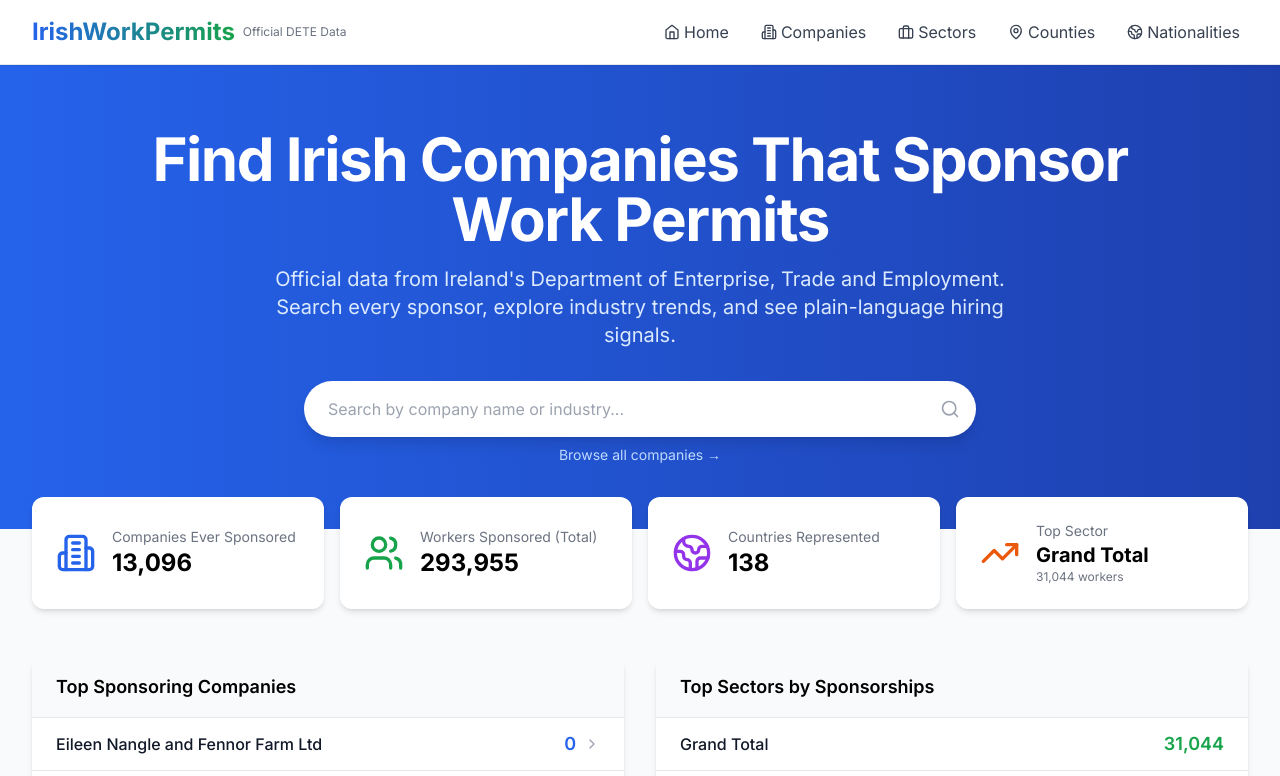
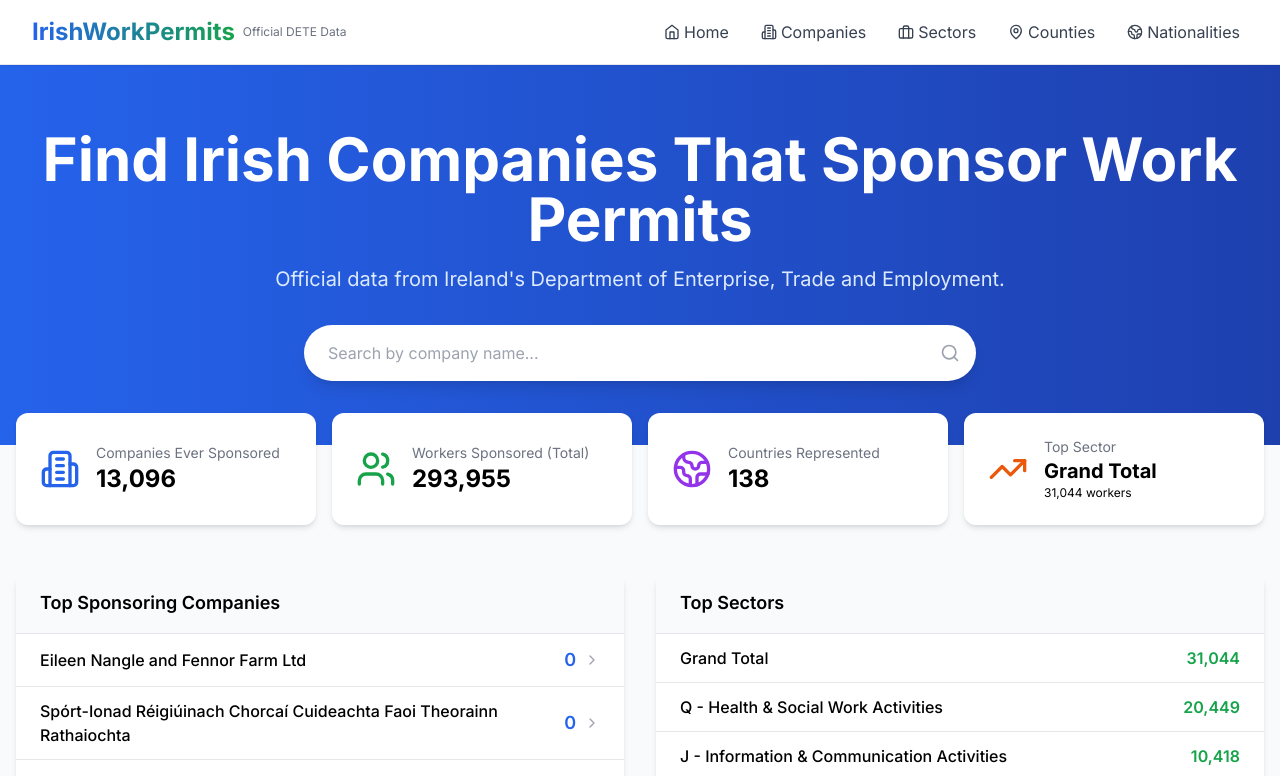
Before and after one commit to sander-ali/Irish-work-permits, a Next.js app: page / in a window 1280 px wide. Shown: the top 776 px of the page. Built offline with nearby package versions, Linux system fonts and the light colour scheme.

Commit message:
Update page.tsx

```diff
--- a/app/page.tsx
+++ b/app/page.tsx
@@ -4,25 +4,8 @@ import { useState, useEffect } from 'react';
 import Link from 'next/link';
 import { Search, TrendingUp, Users, Building2, Globe2, ChevronRight, AlertCircle } from 'lucide-react';
 
-interface DashboardStats {
-  stats: {
-    totalCompanies: number;
-    totalWorkers: number;
-    totalCountries: number;
-    topIndustry: string;
-    topIndustryCount: number;
-    topSector?: string;   // optional for compatibility
-    topSectorCount?: number;
-  };
-  topCompanies: Array<{ name: string; totalPermits: number; currentYearPermits: number; trend: string }>;
-  topSectors: Array<{ name: string; count: number }>;
-  topIndustries?: Array<{ name: string; count: number }>;
-  topNationalities: Array<{ name: string; count: number }>;
-  yearlyTrends: Array<{ year: number; total: number }>;
-}
-
 export default function HomePage() {
-  const [data, setData] = useState<DashboardStats | null>(null);
+  const [data, setData] = useState<any>(null);
   const [loading, setLoading] = useState(true);
   const [searchQuery, setSearchQuery] = useState('');
 
@@ -34,134 +17,57 @@ export default function HomePage() {
       .finally(() => setLoading(false));
   }, []);
 
-  if (loading) {
-    return (
-      <div className="min-h-screen flex items-center justify-center">
-        <div className="text-center">
-          <div className="animate-spin rounded-full h-12 w-12 border-b-2 border-blue-600 mx-auto"></div>
-          <p className="mt-4 text-gray-600">Loading permit data...</p>
-        </div>
-      </div>
-    );
-  }
+  if (loading) return <div className="min-h-screen flex items-center justify-center"><div className="animate-spin rounded-full h-12 w-12 border-b-2 border-blue-600"></div></div>;
 
-  // Use topSector if available, otherwise fallback to topIndustry
-  const topIndustryName = data?.stats.topSector || data?.stats.topIndustry || 'N/A';
-  const topIndustryCount = data?.stats.topSectorCount || data?.stats.topIndustryCount || 0;
-  const topIndustriesList = data?.topSectors || data?.topIndustries || [];
+  const topSector = data?.stats.topSector || 'N/A';
+  const topSectorCount = data?.stats.topSectorCount || 0;
 
   return (
     <div className="min-h-screen bg-gray-50">
-      <div className="bg-gradient-to-r from-blue-600 to-blue-800 text-white">
-        <div className="max-w-7xl mx-auto px-4 py-16 sm:px-6 lg:px-20 text-center">
-          <h1 className="text-4xl font-bold tracking-tight sm:text-5xl md:text-6xl">
-            Find Irish Companies That Sponsor Work Permits
-          </h1>
-          <p className="mt-4 text-xl text-blue-100 max-w-3xl mx-auto">
-            Official data from Ireland&apos;s Department of Enterprise, Trade and Employment.
-            Search every sponsor, explore industry trends, and see plain-language hiring signals.
-          </p>
-
-          <div className="mt-8 max-w-2xl mx-auto">
-            <div className="relative">
-              <input
-                type="text"
-                value={searchQuery}
-                onChange={(e) => setSearchQuery(e.target.value)}
-                placeholder="Search by company name or industry..."
-                className="w-full px-6 py-4 text-gray-900 rounded-full shadow-lg focus:outline-none focus:ring-2 focus:ring-white"
-                onKeyDown={(e) => e.key === 'Enter' && window.location.assign(`/companies?q=${encodeURIComponent(searchQuery)}`)}
-              />
+      <div className="bg-gradient-to-r from-blue-600 to-blue-800 text-white py-16 text-center">
+        <h1 className="text-4xl font-bold sm:text-5xl md:text-6xl">Find Irish Companies That Sponsor Work Permits</h1>
+        <p className="mt-4 text-xl text-blue-100 max-w-3xl mx-auto">Official data from Ireland's Department of Enterprise, Trade and Employment.</p>
+        <div className="mt-8 max-w-2xl mx-auto relative">
+          <input type="text" value={searchQuery} onChange={(e) => setSearchQuery(e.target.value)} placeholder="Search by company name..." className="w-full px-6 py-4 text-gray-900 rounded-full shadow-lg focus:outline-none focus:ring-2 focus:ring-white" onKeyDown={(e) => e.key === 'Enter' && window.location.assign(`/companies?q=${encodeURIComponent(searchQuery)}`)} />
           <Search className="absolute right-4 top-1/2 transform -translate-y-1/2 text-gray-400 w-5 h-5" />
-            </div>
-            <Link href="/companies" className="mt-2 text-sm text-blue-200 hover:text-white block">
-              Browse all companies →
-            </Link>
-          </div>
         </div>
       </div>
 
-      <div className="max-w-7xl mx-auto px-4 -mt-8 sm:px-6 lg:px-8">
+      <div className="max-w-7xl mx-auto px-4 -mt-8">
         <div className="grid grid-cols-1 gap-4 sm:grid-cols-2 lg:grid-cols-4">
-          <div className="bg-white rounded-xl shadow-md p-6 flex items-center">
-            <Building2 className="w-10 h-10 text-blue-600" />
-            <div className="ml-4">
-              <p className="text-sm text-gray-500">Companies Ever Sponsored</p>
-              <p className="text-2xl font-bold">{data?.stats.totalCompanies?.toLocaleString() || 0}</p>
-            </div>
-          </div>
-          <div className="bg-white rounded-xl shadow-md p-6 flex items-center">
-            <Users className="w-10 h-10 text-green-600" />
-            <div className="ml-4">
-              <p className="text-sm text-gray-500">Workers Sponsored (Total)</p>
-              <p className="text-2xl font-bold">{data?.stats.totalWorkers?.toLocaleString() || 0}</p>
-            </div>
-          </div>
-          <div className="bg-white rounded-xl shadow-md p-6 flex items-center">
-            <Globe2 className="w-10 h-10 text-purple-600" />
-            <div className="ml-4">
-              <p className="text-sm text-gray-500">Countries Represented</p>
-              <p className="text-2xl font-bold">{data?.stats.totalCountries?.toLocaleString() || 0}</p>
-            </div>
-          </div>
-          <div className="bg-white rounded-xl shadow-md p-6 flex items-center">
-            <TrendingUp className="w-10 h-10 text-orange-600" />
-            <div className="ml-4">
-              <p className="text-sm text-gray-500">Top Sector</p>
-              <p className="text-xl font-bold truncate">{topIndustryName}</p>
-              <p className="text-xs text-gray-500">{topIndustryCount.toLocaleString()} workers</p>
-            </div>
-          </div>
+          <div className="bg-white rounded-xl shadow-md p-6 flex items-center"><Building2 className="w-10 h-10 text-blue-600" /><div className="ml-4"><p className="text-sm text-gray-500">Companies Ever Sponsored</p><p className="text-2xl font-bold">{data?.stats.totalCompanies?.toLocaleString() || 0}</p></div></div>
+          <div className="bg-white rounded-xl shadow-md p-6 flex items-center"><Users className="w-10 h-10 text-green-600" /><div className="ml-4"><p className="text-sm text-gray-500">Workers Sponsored (Total)</p><p className="text-2xl font-bold">{data?.stats.totalWorkers?.toLocaleString() || 0}</p></div></div>
+          <div className="bg-white rounded-xl shadow-md p-6 flex items-center"><Globe2 className="w-10 h-10 text-purple-600" /><div className="ml-4"><p className="text-sm text-gray-500">Countries Represented</p><p className="text-2xl font-bold">{data?.stats.totalCountries?.toLocaleString() || 0}</p></div></div>
+          <div className="bg-white rounded-xl shadow-md p-6 flex items-center"><TrendingUp className="w-10 h-10 text-orange-600" /><div className="ml-4"><p className="text-sm text-gray-500">Top Sector</p><p className="text-xl font-bold truncate">{topSector}</p><p className="text-xs">{topSectorCount.toLocaleString()} workers</p></div></div>
         </div>
       </div>
 
-      <div className="max-w-7xl mx-auto px-4 py-12 sm:px-6 lg:px-8">
-        <div className="grid grid-cols-1 lg:grid-cols-2 gap-8">
+      <div className="max-w-7xl mx-auto px-4 py-12 grid grid-cols-1 lg:grid-cols-2 gap-8">
         <div className="bg-white rounded-xl shadow-md overflow-hidden">
-            <div className="px-6 py-4 bg-gray-50 border-b border-gray-200">
-              <h2 className="text-lg font-semibold">Top Sponsoring Companies</h2>
-            </div>
+          <div className="px-6 py-4 bg-gray-50 border-b"><h2 className="text-lg font-semibold">Top Sponsoring Companies</h2></div>
           <div className="divide-y divide-gray-200">
-              {data?.topCompanies?.slice(0,5).map((company, i) => (
-                <Link key={i} href={`/companies/${encodeURIComponent(company.name)}`} className="flex justify-between items-center px-6 py-3 hover:bg-gray-50 transition">
-                  <div>
-                    <p className="font-medium text-gray-900">{company.name}</p>
-                  </div>
-                  <div className="flex items-center space-x-2">
-                    <span className="text-lg font-semibold text-blue-600">{company.currentYearPermits?.toLocaleString() || 0}</span>
-                    <ChevronRight className="w-4 h-4 text-gray-400" />
-                  </div>
+            {data?.topCompanies?.slice(0,5).map((c: any, i: number) => (
+              <Link key={i} href={`/companies/${encodeURIComponent(c.name)}`} className="flex justify-between items-center px-6 py-3 hover:bg-gray-50">
+                <div><p className="font-medium">{c.name}</p></div>
+                <div className="flex items-center space-x-2"><span className="text-lg font-semibold text-blue-600">{c.currentYearPermits?.toLocaleString() || 0}</span><ChevronRight className="w-4 h-4 text-gray-400" /></div>
               </Link>
             ))}
           </div>
         </div>
-
         <div className="bg-white rounded-xl shadow-md overflow-hidden">
-            <div className="px-6 py-4 bg-gray-50 border-b border-gray-200">
-              <h2 className="text-lg font-semibold">Top Sectors by Sponsorships</h2>
-            </div>
+          <div className="px-6 py-4 bg-gray-50 border-b"><h2 className="text-lg font-semibold">Top Sectors</h2></div>
           <div className="divide-y divide-gray-200">
-              {topIndustriesList.slice(0,5).map((industry, i) => (
-                <Link key={i} href={`/sectors?q=${encodeURIComponent(industry.name)}`} className="flex justify-between items-center px-6 py-3 hover:bg-gray-50 transition">
-                  <p className="font-medium text-gray-900">{industry.name}</p>
-                  <p className="text-lg font-semibold text-green-600">{industry.count?.toLocaleString() || 0}</p>
+            {data?.topSectors?.slice(0,5).map((s: any, i: number) => (
+              <Link key={i} href={`/sectors?q=${encodeURIComponent(s.name)}`} className="flex justify-between items-center px-6 py-3 hover:bg-gray-50">
+                <span className="font-medium">{s.name}</span><span className="font-semibold text-green-600">{s.count?.toLocaleString() || 0}</span>
               </Link>
             ))}
           </div>
         </div>
       </div>
-      </div>
 
-      <div className="max-w-7xl mx-auto px-4 pb-12 sm:px-6 lg:px-8">
-        <div className="bg-yellow-50 border border-yellow-200 rounded-lg p-4 flex items-start space-x-3">
-          <AlertCircle className="w-5 h-5 text-yellow-600 flex-shrink-0 mt-0.5" />
-          <div className="text-sm text-yellow-800">
-            <p className="font-medium">About this data</p>
-            <p>This website shows past sponsorship activity only. It does not show live vacancies and does not offer visa advice.
-            Data is sourced from official publications by Ireland&apos;s Department of Enterprise, Trade and Employment.
-            Current-year figures are partial and subject to change as new data becomes available.</p>
-          </div>
-        </div>
+      <div className="max-w-7xl mx-auto px-4 pb-12">
+        <div className="bg-yellow-50 border border-yellow-200 rounded-lg p-4"><p className="text-sm text-yellow-800">⚠️ This website shows past sponsorship activity only. It does not show live vacancies and does not offer visa advice. Data is sourced from official DETE publications. Current-year figures are partial.</p></div>
       </div>
     </div>
   );
```
Lines whose indentation alone changed are shown as unchanged.
